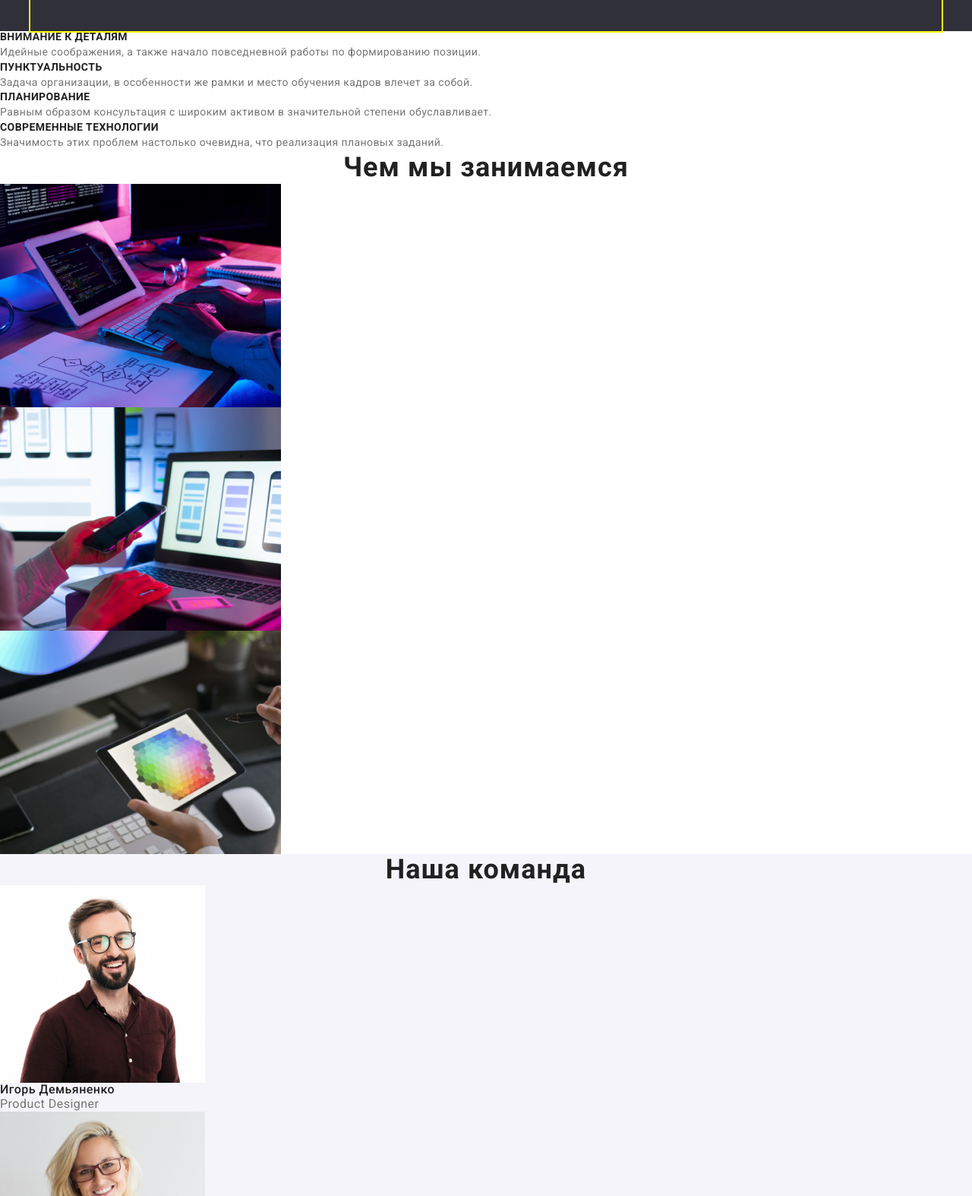
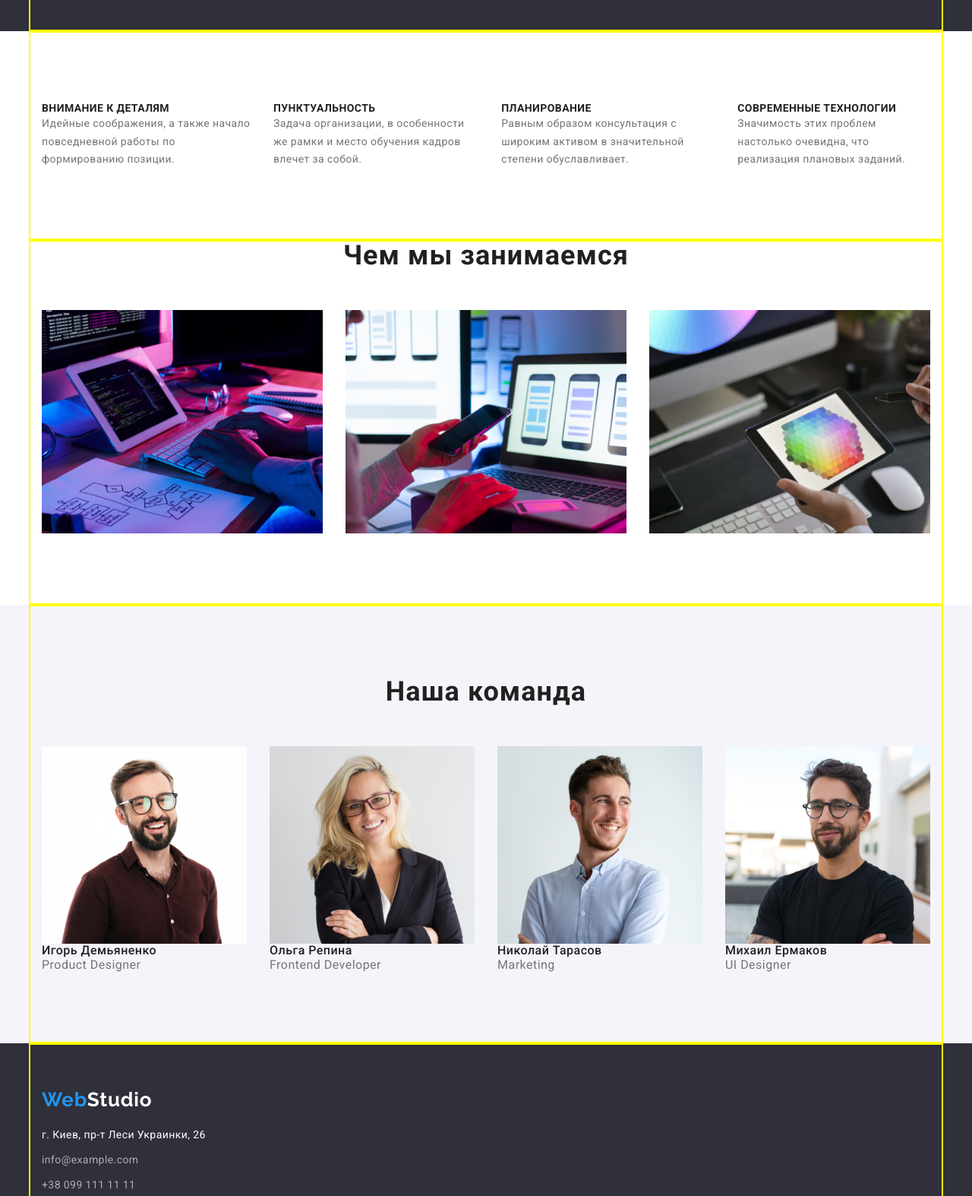
Before and after one commit to ValeriaL123/goit-markup-hw-03, a plain HTML site: page index.html in a window 1280 px wide. Shown: the part 640-2214 px from the top of the page at 76% size. Drawn offline with nearby package versions, Linux system fonts and the light colour scheme.

Commit message:
делает секцию Особенности,Футер,Чем мы занимаемся
Секция особенности,

```diff
--- a/css/style.css
+++ b/css/style.css
@@ -44,6 +44,7 @@ img{
 }
 
 /* СПРЯТАННЫЕ ЗАГОЛОВКИ */
+
 .visually-hidden {
   position: absolute !important;
   clip: rect(1px 1px 1px 1px);
@@ -174,10 +175,9 @@ padding-bottom: 32px;
   padding-bottom: 30px ;
 }
 
-.container.btn{
-  padding: 200px 252px 200px;
+.hero .container{
+  padding: 200px 15px ;
 }
-
 
 
 
@@ -201,10 +201,23 @@ padding-bottom: 32px;
 
 
 
+/* ОСОБЕННОСТИ*/
 
+.list.features{
+  display: flex;
+  align-items: center;
+  padding-top: 94px;
+  padding-bottom: 94px;
+}
 
+.features.item{
+  display: flex;
+  align-items: center;
+}
 
-/* Особенности */
+.features-item:not(:last-child){
+  margin-right: 30px;
+}
 
 .features-title {
   font-weight: 700;
@@ -215,15 +228,61 @@ padding-bottom: 32px;
   color: var(--title-color);
 }
 
-.features-item {
+.features-text {
   font-size: 14px;
   line-height: 1.7;
   letter-spacing: 0.03em;
   color: var(--secondary-text-color);
 }
 
-/* Секция наша команда */
-.description {
+
+/*  СЕКЦИЯ ЧЕМ МЫ ЗАНИМАЕМСЯ */
+
+.section .container{
+  padding-bottom: 94px;
+}
+
+.section-title{
+margin-bottom: 50px;
+text-align: center;
+}
+
+.section.list{
+  display: flex;
+  flex-wrap: wrap;
+  margin-left: -30px;
+  margin-top: -30px;
+}
+
+.section-item{
+  margin-left: 30px;
+  margin-top: 30px;
+  flex-basis: calc(100% / 3 - 30px);
+}
+
+/* НАША КОМАНДА  */
+
+
+.description .container{
+  padding-top: 94px;
+  padding-bottom: 94px;
+}
+
+.list.description{
+  display: flex;
+  flex-wrap: wrap;
+  margin-left: -30px;
+  margin-top: -30px;
+}
+
+.description-list-item{
+  margin-left: 30px;
+  margin-top: 30px;
+  flex-basis: calc(100%/4-30);
+}
+
+
+.description{
   background-color: #f5f4fa;
 }
 
@@ -242,12 +301,32 @@ padding-bottom: 32px;
   color: var(--secondary-text-color);
 }
 
-/* Футер */
+/* ФУТЕР//////////*/
+
+.footer .container{
+  padding-top: 60px;
+  padding-bottom: 60px;
+}
+.link.logo{
+  margin: 0;
+  padding: 0;
+}
+
+
 .address .address-text {
   font-size: 14px;
   line-height: 1.7;
   letter-spacing: 0.03em;
   color: var(--secondary-white-color);
+  margin-bottom: 9px;
+  margin-top: 20px;
+}
+
+.contact>.link{
+  display: block;
+}
+a[href="mailto:info@example.com"]{
+  margin-bottom: 9px;
 }
 
 .address .link {
--- a/index.html
+++ b/index.html
@@ -50,7 +50,7 @@
 <!-- Блог Герой -->
 
   <section class="hero">
-    <div class="container btn">
+    <div class="container">
 
     <h1 class="hero-title">Эффективные решения <br> для вашего бизнеса</h1>
 
@@ -67,80 +67,93 @@
 <!-- Oсобенности -->
 
   <section class="features">
+    <div class="container">
+
       <h2 class="visually-hidden">Особенности компании</h2>
 
   <!-- Список особенностей -->
-    <ul class="list" >
-      <li>
+    <ul class="list features" >
+      <li class="features-item">
         <h3 class="features-title">Внимание к деталям</h3>
-        <p class="features-item">Идейные соображения, а также начало повседневной работы по формированию позиции.</p>
+        <p class="features-text">Идейные соображения, а также начало повседневной работы по формированию позиции.</p>
       </li>
 
-      <li>
+      <li class="features-item">
         <h3 class="features-title">Пунктуальность</h3>
-        <p class="features-item">Задача организации, в особенности же рамки и место обучения кадров влечет за собой.</p>
+        <p class="features-text">Задача организации, в особенности же рамки и место обучения кадров влечет за собой.</p>
       </li>
 
-      <li>
+      <li class="features-item">
         <h3 class="features-title">Планирование</h3>
-        <p class="features-item">Равным образом консультация с широким активом в значительной степени обуславливает.</p>
+        <p class="features-text">Равным образом консультация с широким активом в значительной степени обуславливает.</p>
       </li>
 
-      <li>
+      <li class="features-item">
         <h3 class="features-title">Современные технологии</h3>
-        <p class="features-item">Значимость этих проблем настолько очевидна, что реализация плановых заданий.</p>
+        <p class="features-text">Значимость этих проблем настолько очевидна, что реализация плановых заданий.</p>
       </li>
     </ul>
+    </div>
+
   </section>
 
 
 <!-- Секция 2. Чем мы занимаемся -->
-<section>
+<section class="section">
+
+  <div class="container">
     <h2 class="section-title">Чем мы занимаемся</h2>
 
-          <ul class="list">
+    <ul class="section list">
 
-            <li><img src="./img/typing_comp.png" width="370" alt="Печатать на компьютере"></li>
+      <li class="section-item"><img src="./img/typing_comp.png" width="370" alt="Печатать на компьютере"></li>
 
-            <li><img src="./img/telephone.png" width="370" alt="Телефон и компьютер"></li>
+      <li class="section-item"><img src="./img/telephone.png" width="370" alt="Телефон и компьютер"></li>
 
-            <li><img src="./img/tablet.png" width="370" alt="Планшет"></li>
+      <li class="section-item"><img src="./img/tablet.png" width="370" alt="Планшет"></li>
     </ul>
+  </div>
+
 
 </section>
 
 <!-- Секция 3. Наша команда -->
 
 <section class="description">
-  <h2 class="section-title">Наша команда
-  </h2>
 
-  <ul class="list">
+  <div class="container">
 
-    <li>
+    <h2 class="section-title">Наша команда</h2>
+
+    <ul class="list description">
+
+      <li class="description-list-item">
         <img src="./img/man.jpg" width="270" alt="Дизайнер продукта">
         <h3 class="description-title">Игорь Демьяненко</h3>
         <p class="description-text">Product Designer</p>
       </li>
 
-    <li>
+      <li class="description-list-item">
         <img src="./img/woman.jpg" width="270" alt="Девушка разработчик">
         <h3 class="description-title">Ольга Репина</h3>
         <p class="description-text">Frontend Developer</p>
       </li>
 
-    <li>
+      <li class="description-list-item">
         <img src="./img/frontend_boy.jpg" width="270" alt="Маркетолог">
         <h3 class="description-title">Николай Тарасов</h3>
         <p class="description-text">Marketing</p>
       </li>
 
-    <li>
+      <li class="description-list-item">
         <img src="./img/man_with_glasses.jpg" width="270" alt="UI дизайнер">
         <h3 class="description-title">Михаил Ермаков</h3>
         <p class="description-text">UI Designer</p>
       </li>
     </ul>
+
+  </div>
+
 
 
 </section>
@@ -149,15 +162,20 @@
 <!-- Футер-->
 
 <footer class="footer">
-  <div>
+  <div class="container" >
 
     <a class="link logo" href="index.html">Web<span class="logo-white">Studio</span> </a>
 
     <address class="address">
+
     <p class="address-text">г. Киев, пр-т Леси Украинки, 26</p>
 
+
+    <div class="contact">
   <a class="link" href="mailto:info@example.com">info@example.com</a>
   <a class="link" href="tel:+380991111111">+38 099 111 11 11</a>
+    </div>
+
   </address>
 
   </div>
```
Lines whose indentation alone changed are shown as unchanged.
